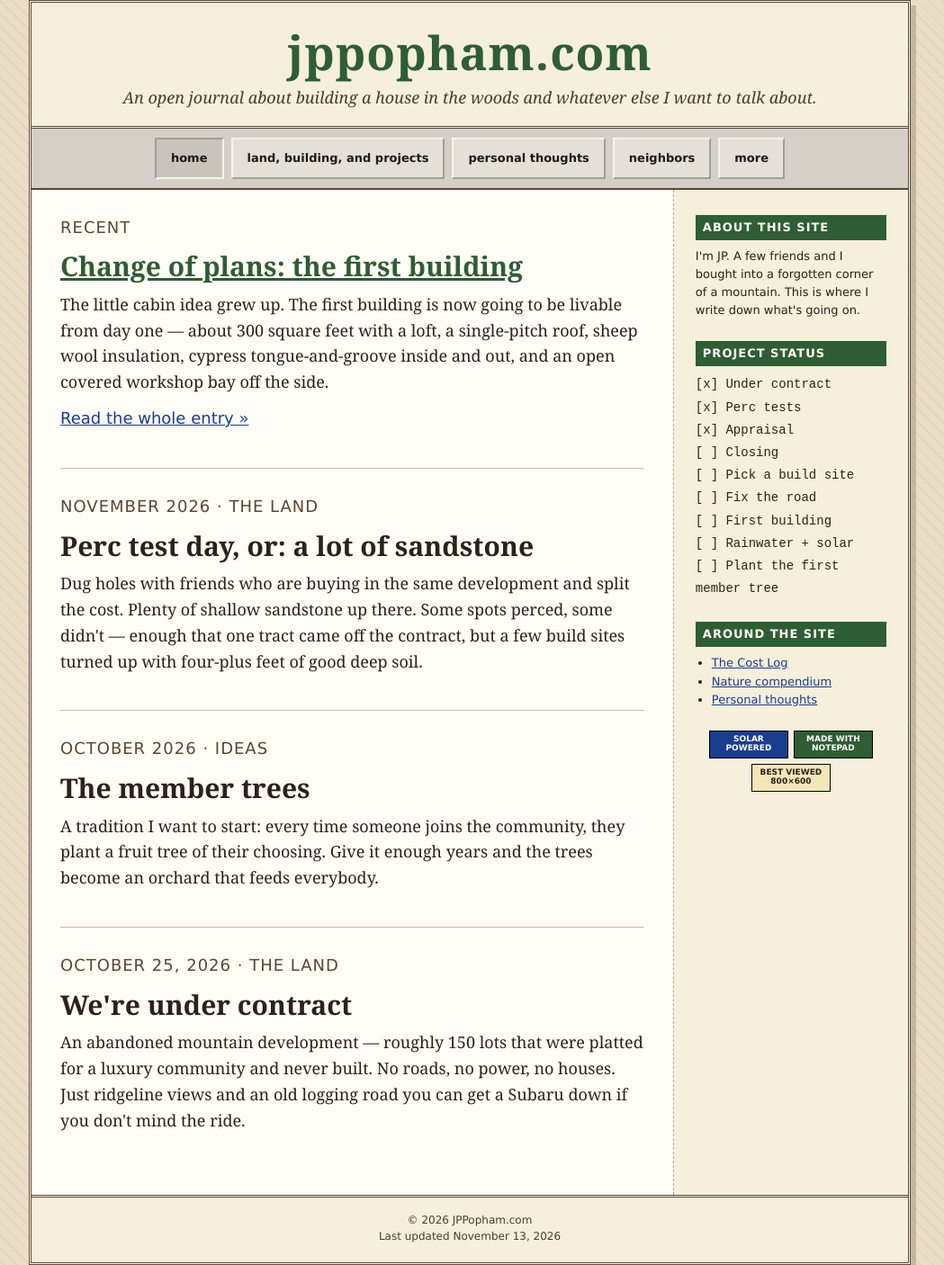
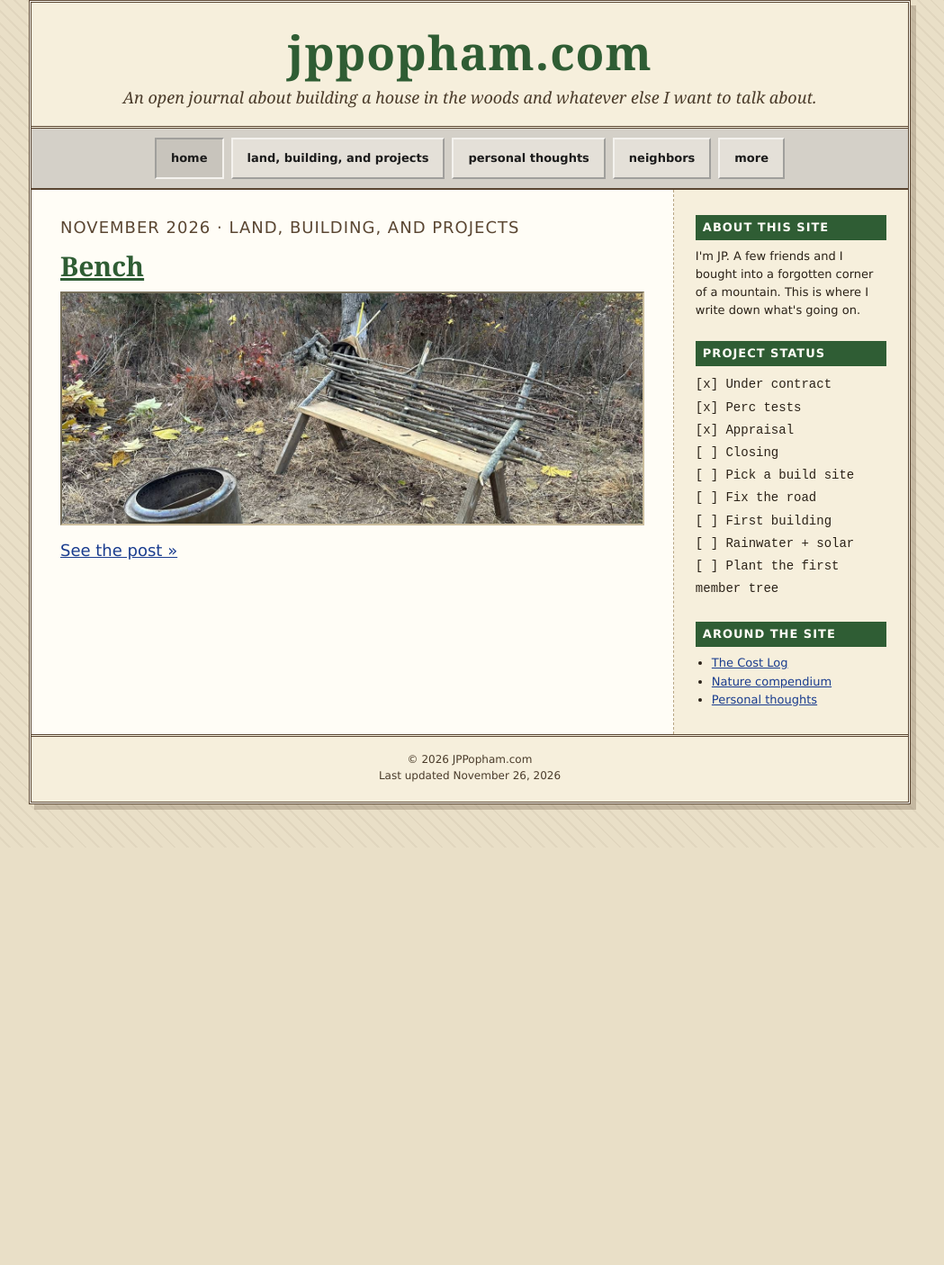
Before and after one commit to sodapork/jppophamsite, a plain HTML site: page index.html in a window 1280 px wide. Shown: the part 32-1438 px from the top of the page at 90% size, without its empty margins (118-1167 px from the left). After the commit the page ends 974 px from the top, so only its background shows below. Drawn offline with Linux system fonts and the light colour scheme.

Commit message:
Add Bench post, remove placeholder posts and badges
Co-Authored-By: Claude Opus 5.5 <noreply@anthropic.com>
Claude-Session: https://claude.ai/code/session_01Eyu5g7DFLcu4XyQhYvDqCE

```diff
--- a/index.html
+++ b/index.html
@@ -28,28 +28,10 @@
 <main class="main" id="posts">
 
 <article class="entry">
-<p class="meta">Recent</p>
-<h2><a href="/first-building.html">Change of plans: the first building</a></h2>
-<p>The little cabin idea grew up. The first building is now going to be livable from day one — about 300 square feet with a loft, a single-pitch roof, sheep wool insulation, cypress tongue-and-groove inside and out, and an open covered workshop bay off the side.</p>
-<p class="small-link"><a href="/first-building.html">Read the whole entry »</a></p>
-</article>
-
-<article class="entry">
-<p class="meta">November 2026 · The Land</p>
-<h2>Perc test day, or: a lot of sandstone</h2>
-<p>Dug holes with friends who are buying in the same development and split the cost. Plenty of shallow sandstone up there. Some spots perced, some didn't — enough that one tract came off the contract, but a few build sites turned up with four-plus feet of good deep soil.</p>
-</article>
-
-<article class="entry">
-<p class="meta">October 2026 · Ideas</p>
-<h2>The member trees</h2>
-<p>A tradition I want to start: every time someone joins the community, they plant a fruit tree of their choosing. Give it enough years and the trees become an orchard that feeds everybody.</p>
-</article>
-
-<article class="entry">
-<p class="meta">October 25, 2026 · The Land</p>
-<h2>We're under contract</h2>
-<p>An abandoned mountain development — roughly 150 lots that were platted for a luxury community and never built. No roads, no power, no houses. Just ridgeline views and an old logging road you can get a Subaru down if you don't mind the ride.</p>
+<p class="meta">November 2026 · Land, building, and projects</p>
+<h2><a href="/bench.html">Bench</a></h2>
+<a href="/bench.html"><img src="/img/bench-2.jpg" alt="Finished bench with a woven stick back next to a fire pit" style="display:block;width:100%;height:260px;object-fit:cover;border:2px inset #cbbd9c;margin-bottom:14px" width="1400" height="1050"></a>
+<p class="small-link"><a href="/bench.html">See the post »</a></p>
 </article>
 
 </main>
@@ -84,17 +66,12 @@
 </ul>
 </section>
 
-<section class="badges" aria-label="Badges">
-<span class="badge88" style="background:#1a3d8f;color:#fff">SOLAR<br>POWERED</span>
-<span class="badge88" style="background:#2f5d34;color:#fff">MADE WITH<br>NOTEPAD</span>
-<span class="badge88" style="background:#f3e6b8;color:#2b2218">BEST VIEWED<br>800×600</span>
-</section>
 </aside>
 </div>
 
 <footer class="site-foot">
 <p>© 2026 JPPopham.com</p>
-<p>Last updated November 13, 2026</p>
+<p>Last updated November 26, 2026</p>
 </footer>
 
 </div></div>
--- a/sitemap.xml
+++ b/sitemap.xml
@@ -1,7 +1,7 @@
 <?xml version="1.0" encoding="UTF-8"?>
 <urlset xmlns="http://www.sitemaps.org/schemas/sitemap/0.9">
 <url><loc>https://jppopham.com/</loc></url>
-<url><loc>https://jppopham.com/first-building.html</loc></url>
+<url><loc>https://jppopham.com/bench.html</loc></url>
 <url><loc>https://jppopham.com/thoughts.html</loc></url>
 <url><loc>https://jppopham.com/neighbors.html</loc></url>
 <url><loc>https://jppopham.com/cost-log.html</loc></url>
```
Also changed, not shown: bench.html (added, +50 -0 lines), first-building.html (deleted, +0 -60 lines), img/bench-1.jpg (added), img/bench-2.jpg (added).
